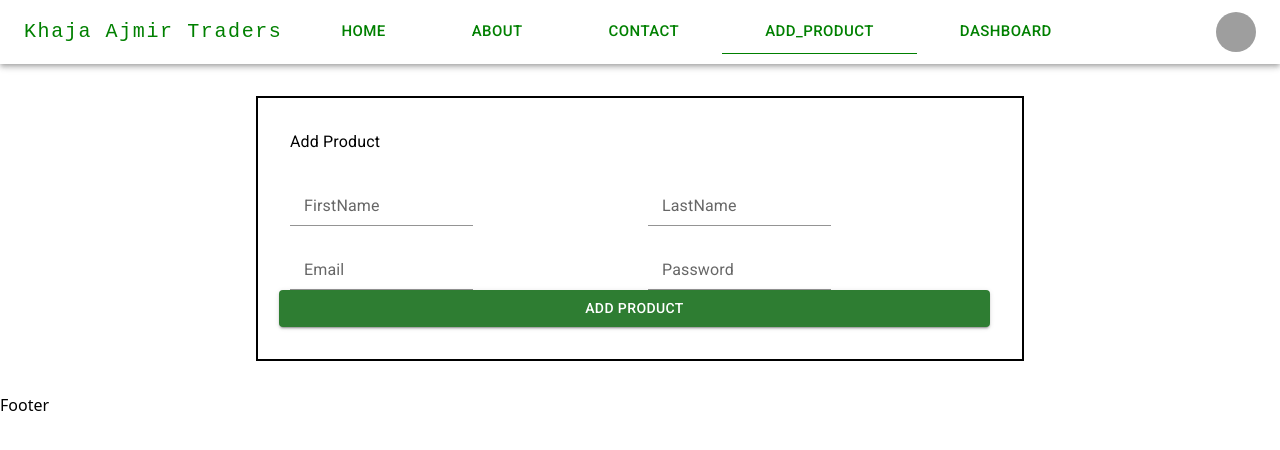
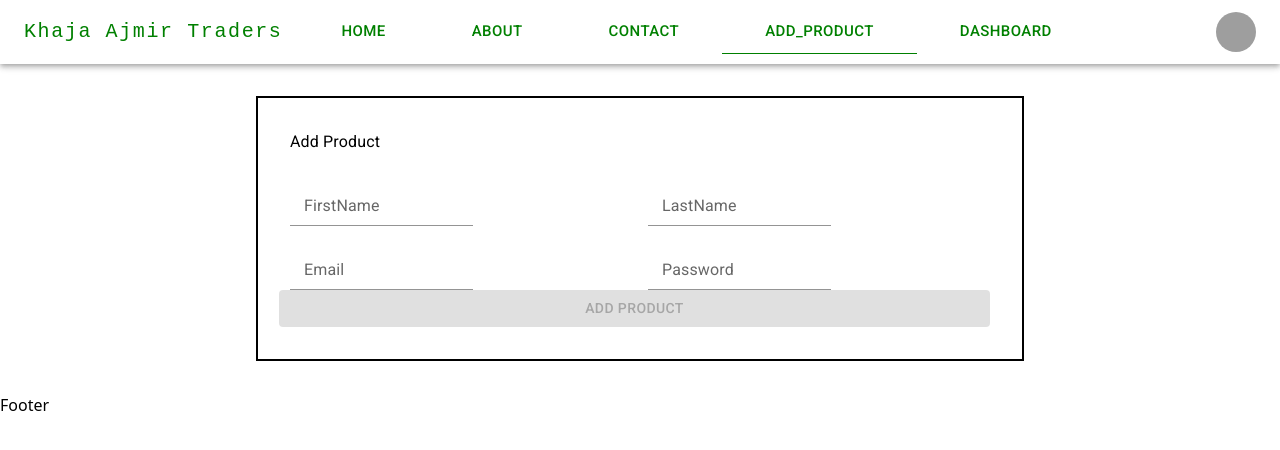
Before and after one commit to 123Somrat/Tradding_platform, a React (Vite) app: page /Add_Product in a window 1280 px wide. Shown: the top 450 px of the page. Built offline with nearby package versions, Linux system fonts and the light colour scheme; grey boxes are pictures that could not be loaded.

Commit message:
disabled submit button is error exeist

```diff
--- a/src/Pages/addProduct/AddProduct.tsx
+++ b/src/Pages/addProduct/AddProduct.tsx
@@ -22,7 +22,7 @@ export default function AddProduct() {
     handleSubmit,
     reset,
     setFocus,
-    formState: { errors },
+    formState: { errors, isValid },
   } = useForm<IFormInput>({
     defaultValues: {
       firstName: "",
@@ -58,6 +58,7 @@ export default function AddProduct() {
     setFocus("email");
   };
 
+  console.log(isValid);
   return (
     <Box
       sx={{
@@ -217,6 +218,7 @@ export default function AddProduct() {
           </Grid>
 
           <Button
+            disabled={!isValid}
             type="submit"
             fullWidth
             style={{ marginLeft: "5px" }}
```
